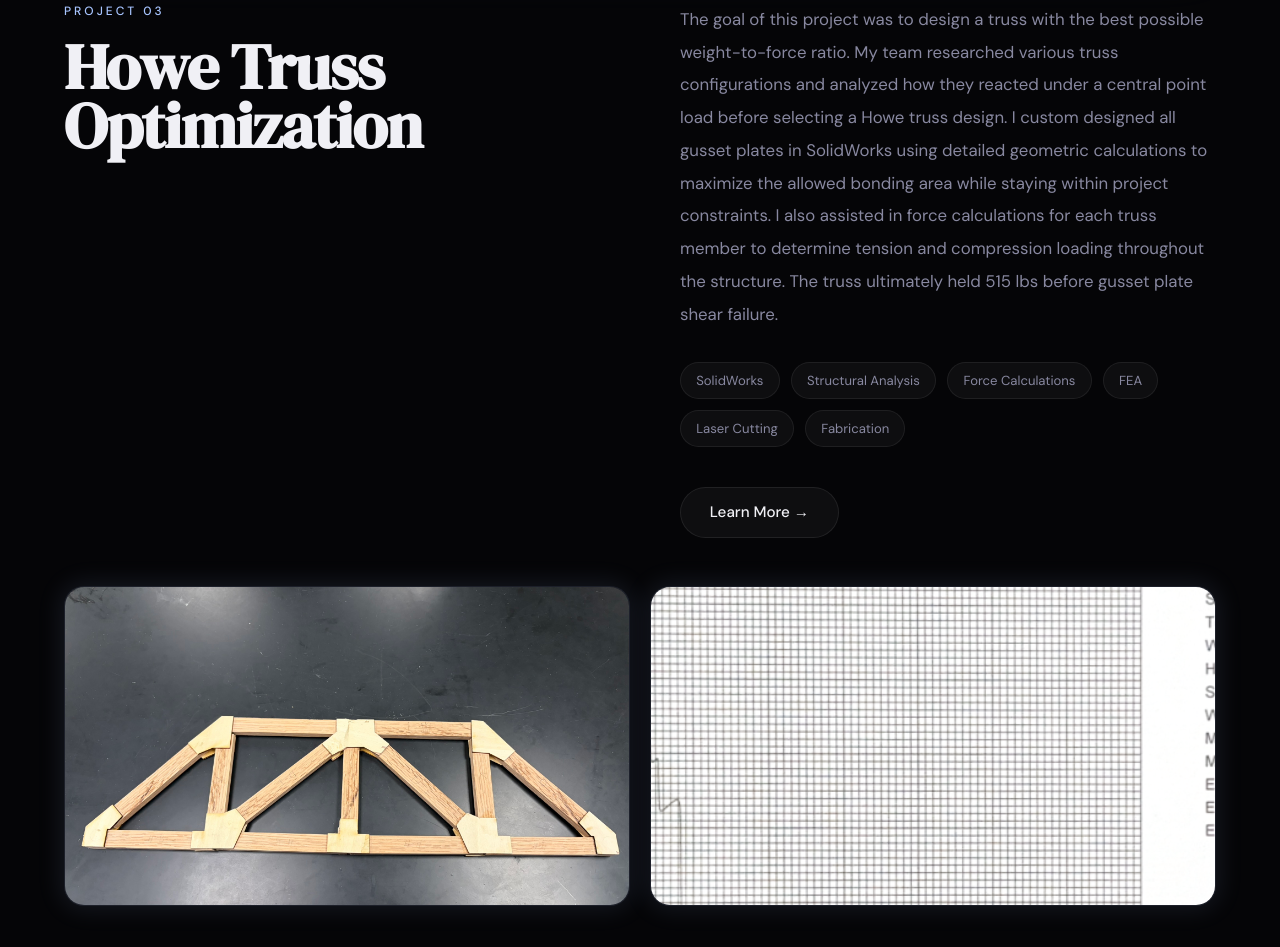
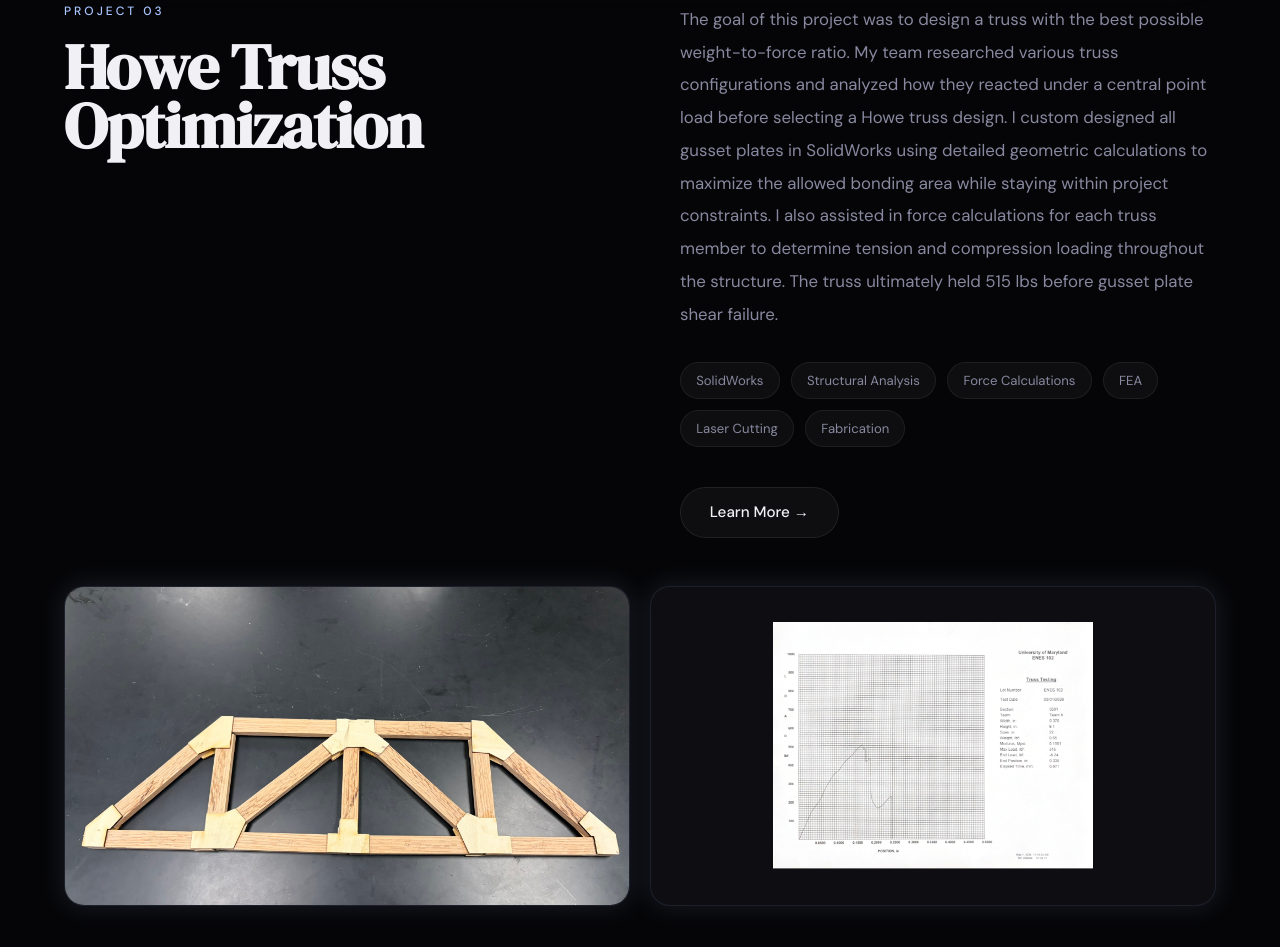
Before and after one commit to junikel12/portfolio, a plain HTML site: page index.html in a window 1280 px wide. Shown: the part 5581-6528 px from the top of the page. Drawn offline with Linux system fonts and the light colour scheme.

Commit message:
Add files via upload

```diff
--- a/index.html
+++ b/index.html
@@ -89,14 +89,30 @@
     }
     .project-image:hover img { transform:scale(1.04); }
 
-    /* Rotated images — use background-image so no <img> hover transform can interfere */
+    /* Rotated images — inner div is square so background-size:contain fills after 90deg rotation */
+    .bg-rotated-outer {
+      width:100%; height:100%;
+      display:flex; align-items:center; justify-content:center;
+      overflow:hidden;
+    }
     .bg-rotated {
-      width:100%; height:100%;
-      background-size: cover;
+      /* square so width==height: after rotating 90deg, the image fills the long axis */
+      width:78vh; height:78vh;
+      background-repeat: no-repeat;
       background-position: center;
-      /* rotate the container itself so the image appears correct-side-up */
-      transform: rotate(-90deg) scale(1.78);
+      background-size: contain;
+      transform: rotate(-90deg);
       transform-origin: center center;
+      flex-shrink: 0;
+    }
+    .mini-bg-rotated {
+      width:320px; height:320px;
+      background-repeat: no-repeat;
+      background-position: center;
+      background-size: contain;
+      transform: rotate(-90deg);
+      transform-origin: center center;
+      flex-shrink: 0;
     }
 
     .project-content { display:grid;grid-template-columns:1fr 1fr;gap:5rem; }
@@ -332,7 +348,9 @@
       <!-- PROJECT 3 — Truss -->
       <div class="project">
         <div class="project-image">
-          <div class="bg-rotated" style="background-image:url('https://raw.githubusercontent.com/junikel12/portfolio/main/Truss%20pre%20testing.JPEG');"></div>
+          <div class="bg-rotated-outer">
+            <div class="bg-rotated" style="background-image:url('https://raw.githubusercontent.com/junikel12/portfolio/main/Truss%20pre%20testing.JPEG');"></div>
+          </div>
         </div>
         <div class="project-content">
           <div>
@@ -366,8 +384,8 @@
           <div class="mini-image">
             <img src="https://raw.githubusercontent.com/junikel12/portfolio/main/Truss%20post%20testing.JPEG" alt="Truss post testing">
           </div>
-          <div class="mini-image">
-            <div class="bg-rotated" style="background-image:url('https://raw.githubusercontent.com/junikel12/portfolio/main/truss%20graph.png');height:100%;"></div>
+          <div class="mini-image" style="display:flex;align-items:center;justify-content:center;overflow:hidden;">
+            <div class="mini-bg-rotated" style="background-image:url('https://raw.githubusercontent.com/junikel12/portfolio/main/truss%20graph.png');"></div>
           </div>
         </div>
       </div>
```
